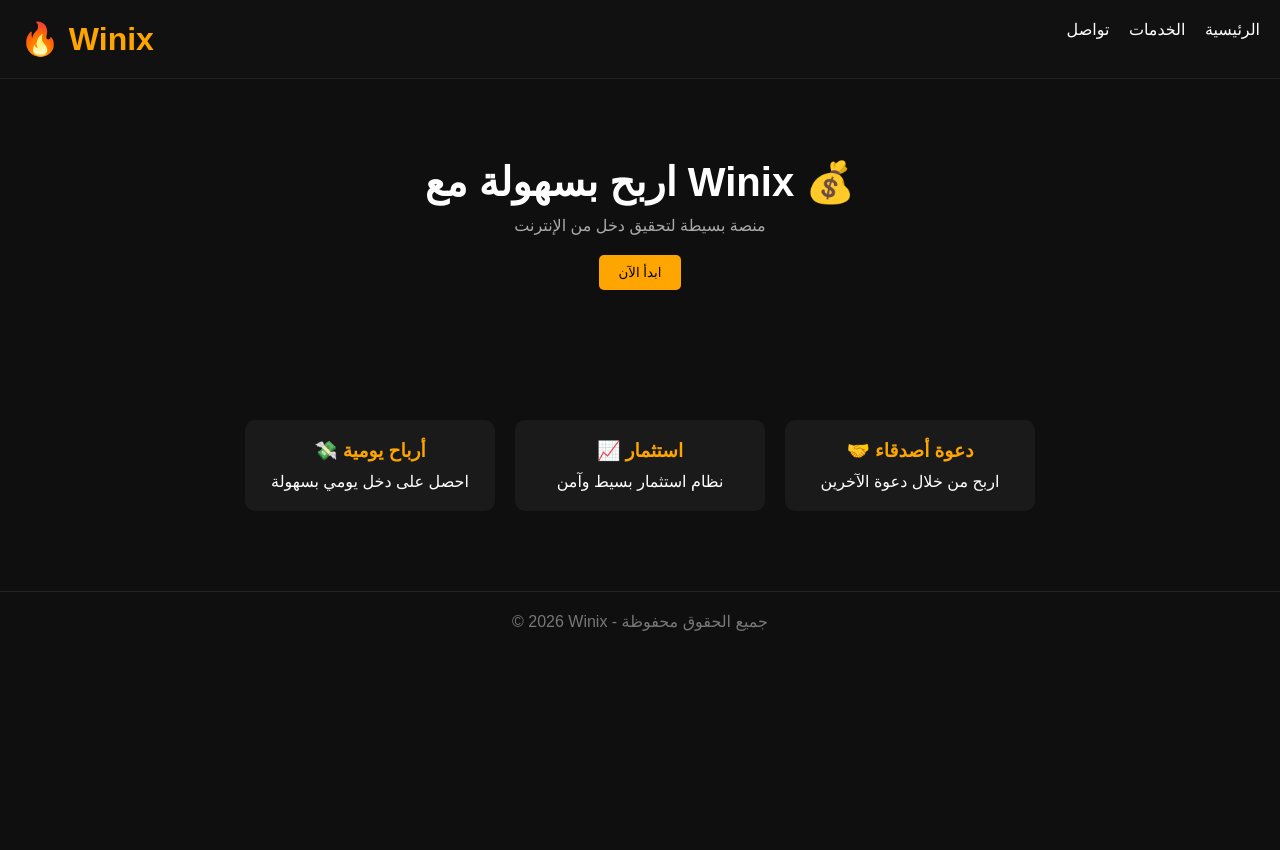
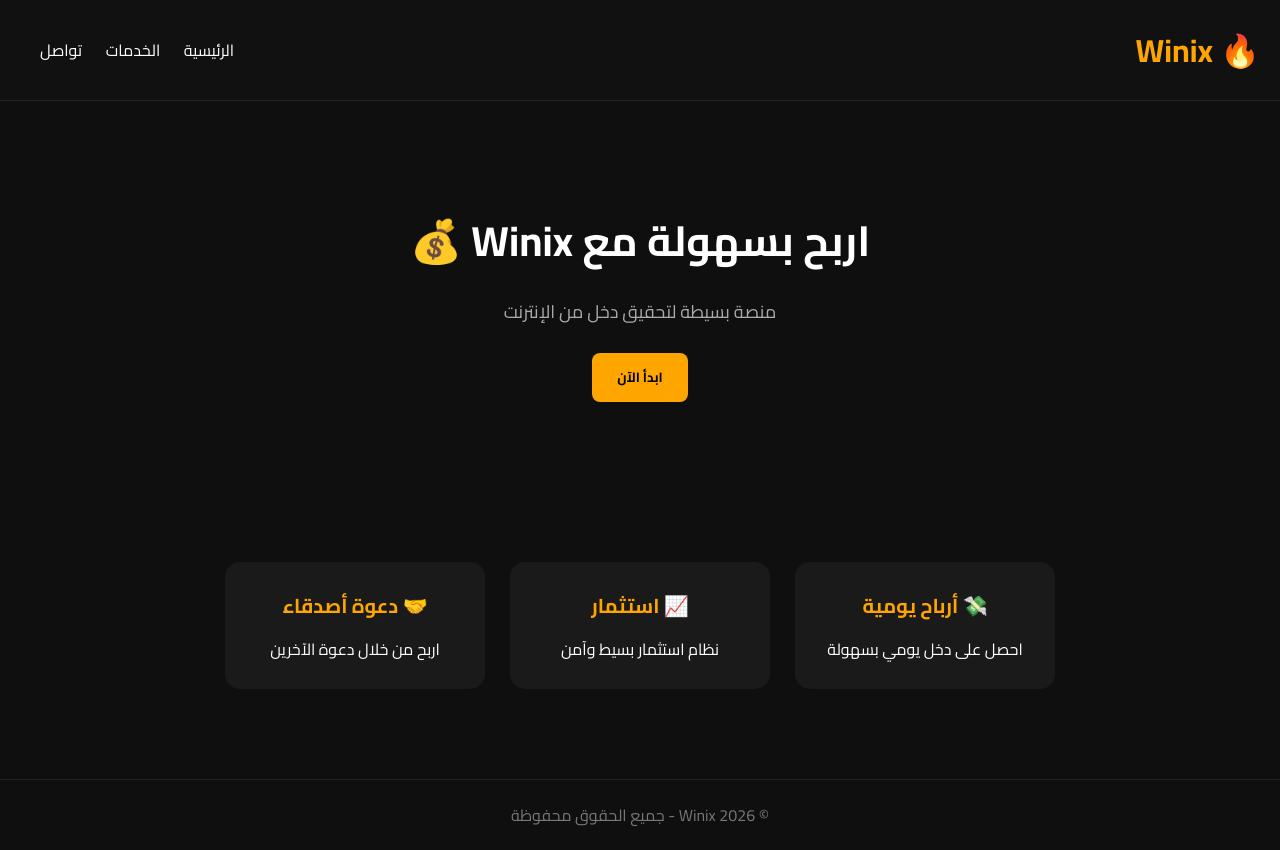
Before and after one commit to hbalad440-dotcom/winix-backend, a plain HTML site: page index.html in a window 1280 px wide. Before the commit the page ends 800 px from the top, so only its background shows below. Drawn offline with Linux system fonts and the light colour scheme.

Commit message:
Update index.html

```diff
--- a/index.html
+++ b/index.html
@@ -5,17 +5,21 @@
   <title>Winix</title>
   <meta name="viewport" content="width=device-width, initial-scale=1.0">
 
+  <!-- خط احترافي -->
+  <link href="https://fonts.googleapis.com/css2?family=Cairo:wght@300;400;700&display=swap" rel="stylesheet">
+
   <style>
     * {
       margin: 0;
       padding: 0;
       box-sizing: border-box;
-      font-family: Arial;
+      font-family: 'Cairo', sans-serif;
     }
 
     body {
       background: #0f0f0f;
       color: white;
+      direction: rtl;
     }
 
     header {
@@ -24,61 +28,84 @@
       padding: 20px;
       background: #111;
       border-bottom: 1px solid #222;
+      align-items: center;
     }
 
     header h1 {
       color: orange;
+      font-weight: 700;
     }
 
     nav a {
-      margin-left: 15px;
+      margin-left: 20px;
       color: white;
       text-decoration: none;
+      transition: 0.3s;
+    }
+
+    nav a:hover {
+      color: orange;
     }
 
     .hero {
       text-align: center;
-      padding: 80px 20px;
+      padding: 100px 20px;
     }
 
     .hero h2 {
-      font-size: 40px;
-      margin-bottom: 10px;
+      font-size: 42px;
+      margin-bottom: 15px;
+      font-weight: 700;
     }
 
     .hero p {
       color: #aaa;
-      margin-bottom: 20px;
+      margin-bottom: 25px;
+      font-size: 18px;
     }
 
     .btn {
-      padding: 10px 20px;
+      padding: 12px 25px;
       background: orange;
       color: black;
       border: none;
-      border-radius: 5px;
+      border-radius: 8px;
       cursor: pointer;
+      font-weight: bold;
+      transition: 0.3s;
+    }
+
+    .btn:hover {
+      background: #ff9900;
+      transform: scale(1.05);
     }
 
     .services {
       display: flex;
       justify-content: center;
-      gap: 20px;
-      padding: 50px;
+      gap: 25px;
+      padding: 60px 20px;
       flex-wrap: wrap;
     }
 
     .card {
       background: #1a1a1a;
-      padding: 20px;
-      border-radius: 10px;
-      width: 250px;
+      padding: 25px;
+      border-radius: 15px;
+      width: 260px;
       text-align: center;
+      transition: 0.3s;
+    }
+
+    .card:hover {
+      transform: translateY(-8px);
+      background: #222;
     }
 
     .card h3 {
       margin-bottom: 10px;
       color: orange;
+      font-size: 20px;
     }
 
     footer {
```
